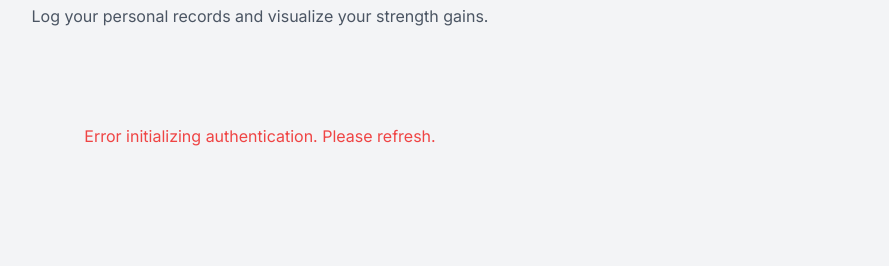
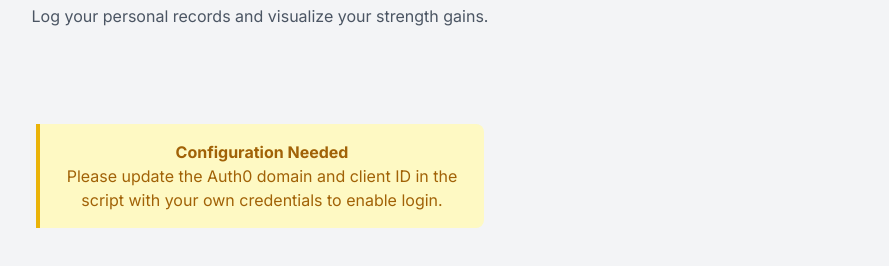
Before and after one commit to rseck/WeightliftingTracker, a plain HTML site: page index.html in a window 1280 px wide. Shown: the part 76-342 px from the top of the page, without its empty margins (380-1269 px from the left). Drawn offline with nearby package versions, Linux system fonts and the light colour scheme.

Commit message:
Update index.html

```diff
--- a/index.html
+++ b/index.html
@@ -100,16 +100,33 @@
         let confirmCallback = null;
 
         // --- Auth0 Configuration ---
+        // =================================================================================
+        // === IMPORTANT: Replace these placeholder values with your Auth0 credentials. ===
+        // =================================================================================
         const auth0Config = {
-            domain: "dev-i3a0z68j82ybi2m0.us.auth0.com", // Replace with your Auth0 domain
-            clientId: "rGZdsGk3M2e4z3h13hYdIq2M2vC23lC2", // Replace with your Auth0 Client ID
+            domain: "dev-ecsit0kkov2z311o.us.auth0.com",
+            clientId: "fa6eFzxdI0RTCqokzvAWHvUZCGMdonFU",
             authorizationParams: {
                 redirect_uri: window.location.origin
             }
         };
+        // =================================================================================
 
         // --- Main Application Logic ---
         window.addEventListener('load', async () => {
+            // Check if the Auth0 configuration is still using placeholder values.
+            if (auth0Config.domain === "dev-ecsit0kkov2z311o.us.auth0.com" || auth0Config.clientId === "fa6eFzxdI0RTCqokzvAWHvUZCGMdonFU") {
+                statusPrompt.innerHTML = `
+                    <div class="bg-yellow-100 dark:bg-yellow-900 border-l-4 border-yellow-500 text-yellow-700 dark:text-yellow-200 p-4 max-w-md mx-auto rounded-r-lg" role="alert">
+                      <p class="font-bold">Configuration Needed</p>
+                      <p>Please update the Auth0 domain and client ID in the script with your own credentials to enable login.</p>
+                    </div>
+                `;
+                loginBtn.disabled = true;
+                loginBtn.classList.add('opacity-50', 'cursor-not-allowed');
+                return; // Stop execution if not configured.
+            }
+
             try {
                 auth0Client = await auth0.createAuth0Client(auth0Config);
 
@@ -125,7 +142,7 @@
 
             } catch (err) {
                 console.error("Error initializing Auth0 client", err);
-                statusPrompt.innerHTML = `<p class="text-red-500">Error initializing authentication. Please refresh.</p>`;
+                statusPrompt.innerHTML = `<p class="text-red-500">Error initializing authentication: ${err.message}. Please check your Auth0 configuration and refresh.</p>`;
             }
         });
 
```
